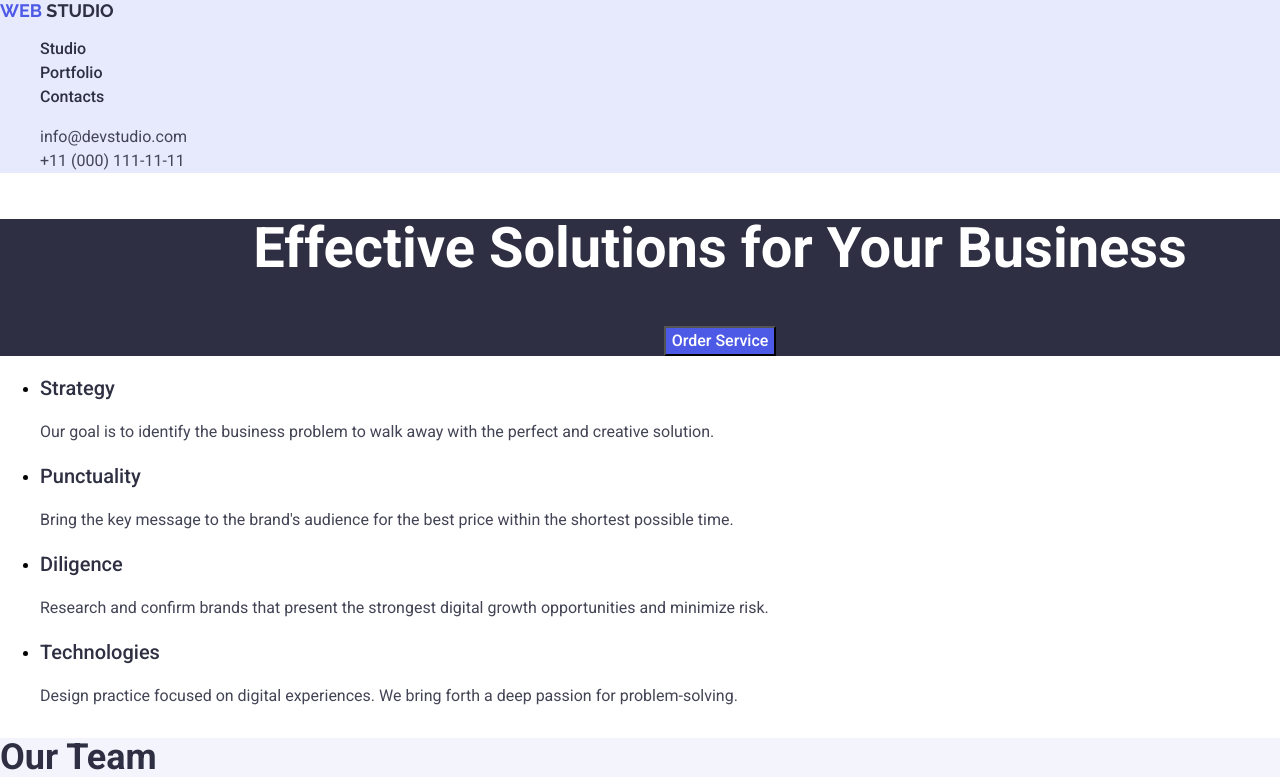
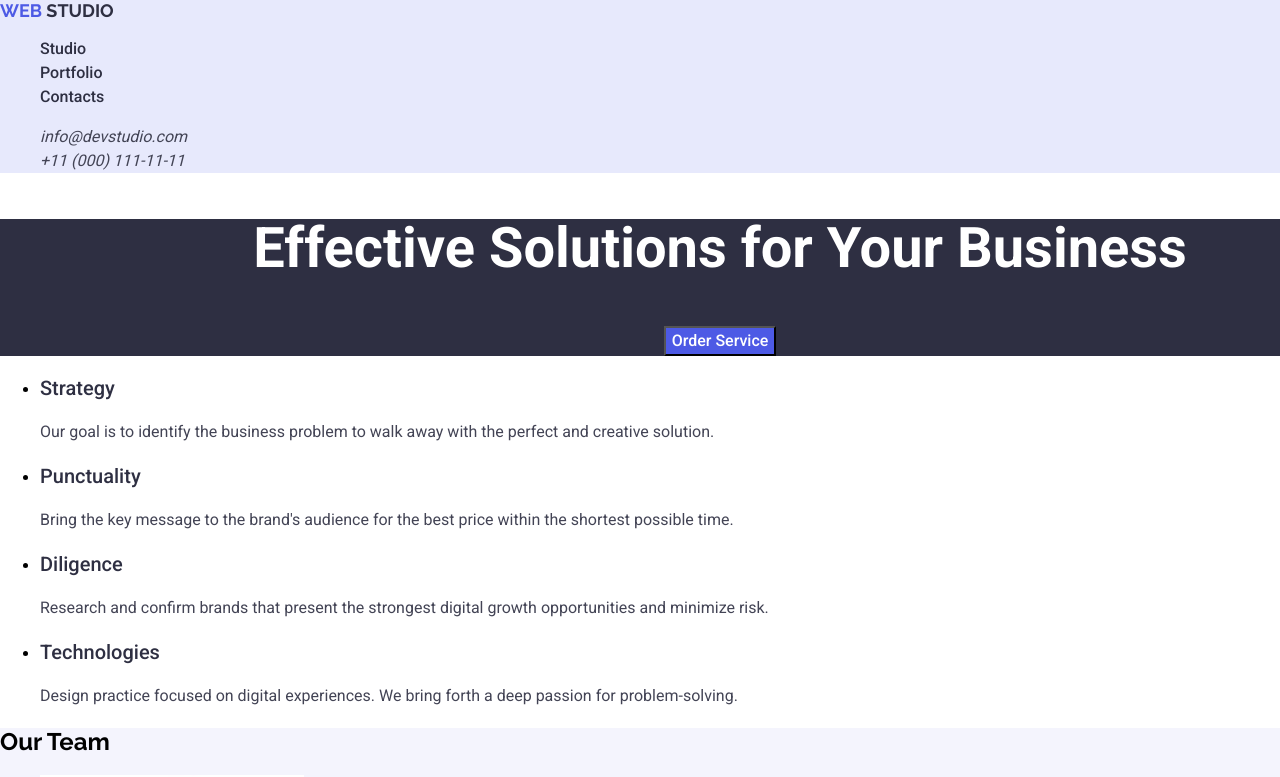
Before and after one commit to keremyldrm61/goit-markup-hw-02, a plain HTML site: page index.html in a window 1280 px wide. Shown: the top 777 px of the page. Drawn offline with nearby package versions, Linux system fonts and the light colour scheme.

Commit message:
updated index

```diff
--- a/index.html
+++ b/index.html
@@ -45,10 +45,10 @@
 
     <ul class="contact">
       <li>
-        <a href="mailto:info@devstudio.com">info@devstudio.com</a>
-      </li>
-      <li>
-        <a href="tel:+11 (000) 111-11-11">+11 (000) 111-11-11</a>
+        <address>
+          <a href="mailto:info@devstudio.com">info@devstudio.com</a><br>
+          <a href="tel:+110001111111">+11 (000) 111-11-11</a>
+        </address>
       </li>
     </ul>
   </header>
@@ -100,7 +100,7 @@
 
     <!-- Teams Section -->
     <section id="team" class="team">
-      <h2 class="section-title">Our Team</h2>
+      <h2 class="team-title">Our Team</h2>
       <ul class="team-list">
         <li class="team-member">
           <img
```
